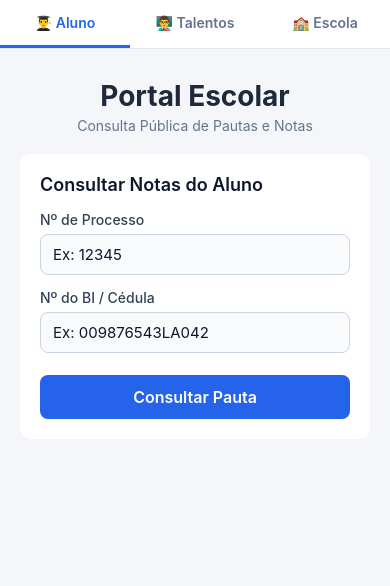
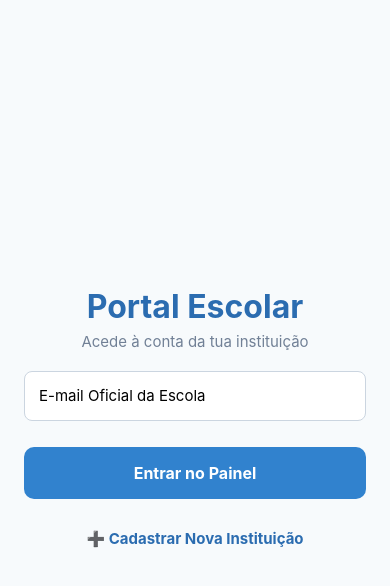
Before and after one commit to lucasbandej-boop/portal-escola-app-, a React Native app: screen / in a window 390 px wide. Shown: the top 586 px of the page. Built offline with nearby package versions, Linux system fonts and the light colour scheme.

Commit message:
Enviar codigo para Vercel

```diff
--- a/App.js
+++ b/App.js
@@ -1,315 +1,411 @@
-import React, { useState } from 'react';
+import React, { useState, useEffect } from 'react';
 import {
   StyleSheet,
   Text,
   View,
+  TextInput,
   TouchableOpacity,
+  Alert,
+  FlatList,
   SafeAreaView,
-  StatusBar,
-  TextInput,
-  ActivityIndicator,
   ScrollView,
-  Alert,
+  ActivityIndicator
 } from 'react-native';
-import InstituicaoScreen from './src/screens/InstituicaoScreen';
-import ProfessorScreen from './src/screens/ProfessorScreen';
-import api from './src/services/api';
+import { NavigationContainer } from '@react-navigation/native';
+import { createNativeStackNavigator } from '@react-navigation/native-stack';
+import { supabase } from './supabase';
 
-export default function App() {
-  const [abaAtiva, setAbaAtiva] = useState('consulta'); // 'consulta', 'instituicao', 'professores'
+const Stack = createNativeStackNavigator();
 
-  // Estados da Consulta Pública do Estudante
-  const [numProcesso, setNumProcesso] = useState('');
-  const [bi, setBi] = useState('');
-  const [loading, setLoading] = useState(false);
-  const [resultado, setResultado] = useState(null);
+// -------------------------------------------------------------
+// 1. TELA DE LOGIN
+// -------------------------------------------------------------
+function LoginScreen({ navigation }) {
+  const [email, setEmail] = useState('');
+  const [carregando, setCarregando] = useState(false);
 
-  const buscarPauta = async () => {
-    if (!numProcesso || !bi) {
-      Alert.alert('Atenção', 'Por favor, preencha o Nº de Processo e o BI/Cédula.');
+  const handleLogin = async () => {
+    if (!email) {
+      Alert.alert('Erro', 'Insira o e-mail da instituição.');
       return;
     }
 
-    setLoading(true);
-    setResultado(null);
+    setCarregando(true);
+    // Procura a escola na base de dados pelo e-mail
+    const { data: escola, error } = await supabase
+      .from('escolas')
+      .select('*')
+      .eq('email', email.trim().toLowerCase())
+      .single();
 
-    try {
-      const response = await api.post('/estudantes/consulta-pauta', {
-        numero_processo: numProcesso.trim(),
-        bi_ou_cedula: bi.trim(),
-      });
+    setCarregando(false);
 
-      if (response.data && response.data.dados) {
-        setResultado(response.data.dados);
+    if (error || !escola) {
+      Alert.alert('Erro', 'Instituição não encontrada com este e-mail. Cadastre a sua instituição.');
+      return;
     }
-    } catch (error) {
-      if (error.response && error.response.status === 404) {
-        Alert.alert('Não Encontrado', 'Nenhum estudante ou nota cadastrada com esses dados.');
+
+    if (!escola.aprovado) {
+      navigation.replace('AguardandoAprovacao', { dadosEscola: escola });
     } else {
-        Alert.alert('Erro', 'Falha ao conectar com o servidor.');
-      }
-    } finally {
-      setLoading(false);
+      navigation.replace('PainelEscola', { escola });
     }
   };
 
   return (
-    <SafeAreaView style={styles.container}>
-      <StatusBar barStyle="dark-content" backgroundColor="#F4F6F9" />
+    <View style={styles.container}>
+      <Text style={styles.tituloApp}>Portal Escolar</Text>
+      <Text style={styles.subtitulo}>Acede à conta da tua instituição</Text>
 
-      {/* Barra de Navegação Superior */}
-      <View style={styles.navBar}>
+      <TextInput
+        style={styles.input}
+        placeholder="E-mail Oficial da Escola"
+        value={email}
+        onChangeText={setEmail}
+        keyboardType="email-address"
+        autoCapitalize="none"
+      />
+
       <TouchableOpacity
-          style={[styles.navTab, abaAtiva === 'consulta' && styles.navTabActive]}
-          onPress={() => setAbaAtiva('consulta')}
+        style={styles.botaoPrincipal}
+        onPress={handleLogin}
+        disabled={carregando}
       >
-          <Text style={[styles.navText, abaAtiva === 'consulta' && styles.navTextActive]}>
-            👨‍🎓 Aluno
-          </Text>
+        {carregando ? (
+          <ActivityIndicator color="#fff" />
+        ) : (
+          <Text style={styles.textoBotao}>Entrar no Painel</Text>
+        )}
       </TouchableOpacity>
 
       <TouchableOpacity
-          style={[styles.navTab, abaAtiva === 'professores' && styles.navTabActive]}
-          onPress={() => setAbaAtiva('professores')}
+        style={styles.botaoCriarEscola}
+        onPress={() => navigation.navigate('CadastroEscola')}
       >
-          <Text style={[styles.navText, abaAtiva === 'professores' && styles.navTextActive]}>
-            👨‍🏫 Talentos
-          </Text>
+        <Text style={styles.textoCriarEscola}>➕ Cadastrar Nova Instituição</Text>
+      </TouchableOpacity>
+    </View>
+  );
+}
+
+// -------------------------------------------------------------
+// 2. TELA DE CADASTRAMENTO DA INSTITUIÇÃO
+// -------------------------------------------------------------
+function CadastroEscolaScreen({ navigation }) {
+  const [nomeEscola, setNomeEscola] = useState('');
+  const [nif, setNif] = useState('');
+  const [email, setEmail] = useState('');
+  const [localizacao, setLocalizacao] = useState('');
+  const [carregando, setCarregando] = useState(false);
+
+  const handleCadastrar = async () => {
+    if (!nomeEscola || !email || !nif) {
+      Alert.alert('Erro', 'Preencha o Nome da Escola, NIF e E-mail Oficial.');
+      return;
+    }
+
+    setCarregando(true);
+
+    const { data, error } = await supabase
+      .from('escolas')
+      .insert([
+        {
+          nome: nomeEscola,
+          nif: nif,
+          email: email.trim().toLowerCase(),
+          localizacao: localizacao,
+          aprovado: true // Definido como true para poderes testar de imediato
+        }
+      ])
+      .select()
+      .single();
+
+    setCarregando(false);
+
+    if (error) {
+      Alert.alert('Erro no Registo', error.message);
+      return;
+    }
+
+    Alert.alert('Sucesso', 'Instituição registada com sucesso!');
+    navigation.replace('PainelEscola', { escola: data });
+  };
+
+  return (
+    <ScrollView contentContainerStyle={styles.containerScroll}>
+      <Text style={styles.tituloForm}>Criar Página da Instituição</Text>
+      <Text style={styles.subtituloForm}>Insira os dados oficiais da instituição.</Text>
+
+      <Text style={styles.labelInput}>Nome da Escola *</Text>
+      <TextInput style={styles.input} placeholder="Ex: Complexo Escolar..." value={nomeEscola} onChangeText={setNomeEscola} />
+
+      <Text style={styles.labelInput}>NIF / Licença Oficial *</Text>
+      <TextInput style={styles.input} placeholder="Ex: 5000123456" value={nif} onChangeText={setNif} />
+
+      <Text style={styles.labelInput}>E-mail Oficial *</Text>
+      <TextInput style={styles.input} placeholder="secretaria@escola.ao" value={email} onChangeText={setEmail} keyboardType="email-address" autoCapitalize="none" />
+
+      <Text style={styles.labelInput}>Localização</Text>
+      <TextInput style={styles.input} placeholder="Ex: Viana, Luanda" value={localizacao} onChangeText={setLocalizacao} />
+
+      <TouchableOpacity style={styles.botaoPrincipal} onPress={handleCadastrar} disabled={carregando}>
+        {carregando ? <ActivityIndicator color="#fff" /> : <Text style={styles.textoBotao}>Registar na Nuvem</Text>}
+      </TouchableOpacity>
+    </ScrollView>
+  );
+}
+
+// -------------------------------------------------------------
+// 3. TELA DE AVALIAÇÃO
+// -------------------------------------------------------------
+function AguardandoAprovacaoScreen({ route, navigation }) {
+  const { dadosEscola } = route.params || { dadosEscola: { nome: 'Instituição' } };
+
+  return (
+    <View style={styles.containerStatus}>
+      <View style={styles.iconeStatusBox}>
+        <Text style={{ fontSize: 40 }}>⏳</Text>
+      </View>
+      <Text style={styles.tituloStatus}>Em Processo de Avaliação</Text>
+      <Text style={styles.textoStatus}>A submissão de <Text style={{fontWeight:'bold'}}>{dadosEscola.nome}</Text> está a ser analisada.</Text>
+
+      <TouchableOpacity
+        style={[styles.botaoPrincipal, { backgroundColor: '#38a169', marginTop: 20 }]}
+        onPress={() => navigation.replace('PainelEscola', { escola: dadosEscola })}
+      >
+        <Text style={styles.textoBotao}>Entrar no Painel</Text>
+      </TouchableOpacity>
+    </View>
+  );
+}
+
+// -------------------------------------------------------------
+// 4. PAINEL DA INSTITUIÇÃO (COM SUPABASE REAL)
+// -------------------------------------------------------------
+function PainelEscolaScreen({ route, navigation }) {
+  const { escola } = route.params;
+  const [abaAtiva, setAbaAtiva] = useState('lista');
+  const [estudantes, setEstudantes] = useState([]);
+  const [carregandoAlunos, setCarregandoAlunos] = useState(false);
+
+  const [novoNome, setNovoNome] = useState('');
+  const [novoNum, setNovoNum] = useState('');
+  const [novoCurso, setNovoCurso] = useState('');
+  const [cadastrando, setCadastrando] = useState(false);
+
+  // Carregar alunos reais da base de dados
+  const buscarAlunos = async () => {
+    setCarregandoAlunos(true);
+    const { data, error } = await supabase
+      .from('alunos')
+      .select('*')
+      .eq('escola_id', escola.id)
+      .order('created_at', { ascending: false });
+
+    setCarregandoAlunos(false);
+    if (!error && data) {
+      setEstudantes(data);
+    }
+  };
+
+  useEffect(() => {
+    buscarAlunos();
+  }, []);
+
+  const handleAdicionarAluno = async () => {
+    if (!novoNome || !novoNum || !novoCurso) {
+      Alert.alert('Erro', 'Preencha o Nome, Nº de Estudante e Curso.');
+      return;
+    }
+
+    setCadastrando(true);
+    const { error } = await supabase
+      .from('alunos')
+      .insert([
+        {
+          escola_id: escola.id,
+          numero_processo: novoNum,
+          nome: novoNome,
+          curso: novoCurso,
+          classe: '10ª Classe'
+        }
+      ]);
+
+    setCadastrando(false);
+
+    if (error) {
+      Alert.alert('Erro ao guardar aluno', error.message);
+      return;
+    }
+
+    setNovoNome('');
+    setNovoNum('');
+    setNovoCurso('');
+    Alert.alert('Sucesso', 'Estudante guardado permanentemente na nuvem!');
+    setAbaAtiva('lista');
+    buscarAlunos();
+  };
+
+  return (
+    <SafeAreaView style={{ flex: 1, backgroundColor: '#f7fafc' }}>
+      <View style={styles.headerEscola}>
+        <Text style={styles.tituloEscola}>{escola.nome}</Text>
+        <Text style={styles.subtituloEscola}>Painel de Gestão Académica</Text>
+      </View>
+
+      <View style={styles.menuAbas}>
+        <TouchableOpacity
+          style={[styles.abaItem, abaAtiva === 'lista' && styles.abaAtiva]}
+          onPress={() => { setAbaAtiva('lista'); buscarAlunos(); }}
+        >
+          <Text style={[styles.abaTexto, abaAtiva === 'lista' && styles.abaTextoAtivo]}>👥 Alunos ({estudantes.length})</Text>
         </TouchableOpacity>
 
         <TouchableOpacity
-          style={[styles.navTab, abaAtiva === 'instituicao' && styles.navTabActive]}
-          onPress={() => setAbaAtiva('instituicao')}
+          style={[styles.abaItem, abaAtiva === 'novoAluno' && styles.abaAtiva]}
+          onPress={() => setAbaAtiva('novoAluno')}
         >
-          <Text style={[styles.navText, abaAtiva === 'instituicao' && styles.navTextActive]}>
-            🏫 Escola
-          </Text>
+          <Text style={[styles.abaTexto, abaAtiva === 'novoAluno' && styles.abaTextoAtivo]}>➕ Novo Aluno</Text>
         </TouchableOpacity>
       </View>
 
-      {/* Conteúdo dinâmico dependendo da aba selecionada */}
-      {abaAtiva === 'instituicao' ? (
-        <InstituicaoScreen />
-      ) : abaAtiva === 'professores' ? (
-        <ProfessorScreen />
+      {abaAtiva === 'lista' && (
+        carregandoAlunos ? (
+          <ActivityIndicator size="large" color="#3182ce" style={{ marginTop: 40 }} />
+        ) : estudantes.length === 0 ? (
+          <View style={styles.vazioContainer}>
+            <Text style={{ fontSize: 30, marginBottom: 10 }}>📭</Text>
+            <Text style={styles.vazioTitulo}>Nenhum estudante registado</Text>
+            <Text style={styles.vazioSub}>Vá à aba "Novo Aluno" para cadastrar os alunos reais da instituição.</Text>
+          </View>
         ) : (
-        <ScrollView contentContainerStyle={styles.scrollContent}>
-          <View style={styles.header}>
-            <Text style={styles.title}>Portal Escolar</Text>
-            <Text style={styles.subtitle}>Consulta Pública de Pautas e Notas</Text>
+          <FlatList
+            data={estudantes}
+            keyExtractor={(item) => item.id}
+            contentContainerStyle={{ padding: 16 }}
+            renderItem={({ item }) => (
+              <TouchableOpacity
+                style={styles.cartaoEstudante}
+                onPress={() => navigation.navigate('PerfilAlunoAdmin', { aluno: item })}
+              >
+                <View>
+                  <Text style={styles.nomeAlunoText}>{item.nome}</Text>
+                  <Text style={styles.detalheAlunoText}>Proc: {item.numero_processo} | Curso: {item.curso}</Text>
                 </View>
+                <View style={{ alignItems: 'flex-end' }}>
+                  <Text style={styles.badgeEstadoText}>{item.classe}</Text>
+                </View>
+              </TouchableOpacity>
+            )}
+          />
+        )
+      )}
 
-          <View style={styles.card}>
-            <Text style={styles.cardTitle}>Consultar Notas do Aluno</Text>
+      {abaAtiva === 'novoAluno' && (
+        <ScrollView contentContainerStyle={{ padding: 20 }}>
+          <Text style={styles.labelInput}>Nome Completo do Estudante *</Text>
+          <TextInput style={styles.input} placeholder="Ex: Nome real do estudante" value={novoNome} onChangeText={setNovoNome} />
 
-            <Text style={styles.label}>Nº de Processo</Text>
-            <TextInput
-              style={styles.input}
-              placeholder="Ex: 12345"
-              keyboardType="numeric"
-              value={numProcesso}
-              onChangeText={setNumProcesso}
-            />
+          <Text style={styles.labelInput}>Nº de Processo *</Text>
+          <TextInput style={styles.input} placeholder="Ex: 2026001" value={novoNum} onChangeText={setNovoNum} keyboardType="numeric" />
 
-            <Text style={styles.label}>Nº do BI / Cédula</Text>
-            <TextInput
-              style={styles.input}
-              placeholder="Ex: 009876543LA042"
-              autoCapitalize="characters"
-              value={bi}
-              onChangeText={setBi}
-            />
+          <Text style={styles.labelInput}>Curso / Especialidade *</Text>
+          <TextInput style={styles.input} placeholder="Ex: Informática, Contabilidade..." value={novoCurso} onChangeText={setNovoCurso} />
 
-            <TouchableOpacity style={styles.button} onPress={buscarPauta} disabled={loading}>
-              {loading ? (
-                <ActivityIndicator color="#FFF" />
-              ) : (
-                <Text style={styles.buttonText}>Consultar Pauta</Text>
-              )}
+          <TouchableOpacity style={styles.botaoPrincipal} onPress={handleAdicionarAluno} disabled={cadastrando}>
+            {cadastrando ? <ActivityIndicator color="#fff" /> : <Text style={styles.textoBotao}>Gravar na Nuvem</Text>}
           </TouchableOpacity>
-          </View>
-
-          {resultado && resultado.length > 0 && (
-            <View style={styles.resultCard}>
-              <Text style={styles.studentName}>{resultado[0].aluno}</Text>
-              <Text style={styles.schoolInfo}>
-                {resultado[0].escola} • {resultado[0].classe} ({resultado[0].turma})
-              </Text>
-              <Text style={styles.courseInfo}>Curso: {resultado[0].curso || 'Geral'}</Text>
-
-              <View style={styles.divider} />
-
-              <Text style={styles.sectionTitle}>Boletim de Notas</Text>
-
-              {resultado.map((item, index) => (
-                <View key={index} style={styles.gradeRow}>
-                  <View style={{ flex: 1 }}>
-                    <Text style={styles.subjectText}>{item.disciplina || 'Geral'}</Text>
-                    <Text style={styles.trimesterText}>{item.trimestre || 1}º Trimestre</Text>
-                  </View>
-                  <View style={styles.gradeBadge}>
-                    <Text style={styles.gradeText}>
-                      {item.nota_final ? item.nota_final : 'N/A'}
-                    </Text>
-                  </View>
-                </View>
-              ))}
-            </View>
-          )}
         </ScrollView>
       )}
     </SafeAreaView>
   );
 }
 
+// -------------------------------------------------------------
+// 5. PERFIL DO ESTUDANTE
+// -------------------------------------------------------------
+function PerfilAlunoAdminScreen({ route }) {
+  const { aluno } = route.params;
+
+  return (
+    <ScrollView contentContainerStyle={{ padding: 20, backgroundColor: '#f7fafc' }}>
+      <View style={styles.cartaoPerfilTop}>
+        <Text style={styles.nomeAlunoPerfil}>{aluno.nome}</Text>
+
+        <View style={styles.linhaInfoPerfil}>
+          <Text style={styles.infoPerfilLabel}>Nº Processo:</Text>
+          <Text style={styles.infoPerfilValor}>{aluno.numero_processo}</Text>
+        </View>
+
+        <View style={styles.linhaInfoPerfil}>
+          <Text style={styles.infoPerfilLabel}>Curso:</Text>
+          <Text style={styles.infoPerfilValor}>{aluno.curso}</Text>
+        </View>
+
+        <View style={styles.linhaInfoPerfil}>
+          <Text style={styles.infoPerfilLabel}>Classe:</Text>
+          <Text style={styles.infoPerfilValor}>{aluno.classe}</Text>
+        </View>
+      </View>
+    </ScrollView>
+  );
+}
+
+// -------------------------------------------------------------
+// NAVEGAÇÃO
+// -------------------------------------------------------------
+export default function App() {
+  return (
+    <NavigationContainer>
+      <Stack.Navigator initialRouteName="Login">
+        <Stack.Screen name="Login" component={LoginScreen} options={{ headerShown: false }} />
+        <Stack.Screen name="CadastroEscola" component={CadastroEscolaScreen} options={{ title: 'Registo Institucional' }} />
+        <Stack.Screen name="AguardandoAprovacao" component={AguardandoAprovacaoScreen} options={{ headerShown: false }} />
+        <Stack.Screen name="PainelEscola" component={PainelEscolaScreen} options={{ title: 'Painel da Secretaria' }} />
+        <Stack.Screen name="PerfilAlunoAdmin" component={PerfilAlunoAdminScreen} options={{ title: 'Perfil do Aluno' }} />
+      </Stack.Navigator>
+    </NavigationContainer>
+  );
+}
+
+// -------------------------------------------------------------
+// ESTILOS VISUAIS
+// -------------------------------------------------------------
 const styles = StyleSheet.create({
-  container: {
-    flex: 1,
-    backgroundColor: '#F4F6F9',
-  },
-  navBar: {
-    flexDirection: 'row',
-    backgroundColor: '#FFFFFF',
-    borderBottomWidth: 1,
-    borderBottomColor: '#E2E8F0',
-  },
-  navTab: {
-    flex: 1,
-    paddingVertical: 14,
-    alignItems: 'center',
-  },
-  navTabActive: {
-    borderBottomWidth: 3,
-    borderBottomColor: '#2563EB',
-  },
-  navText: {
-    fontSize: 14,
-    fontWeight: '600',
-    color: '#64748B',
-  },
-  navTextActive: {
-    color: '#2563EB',
-  },
-  scrollContent: {
-    padding: 20,
-  },
-  header: {
-    marginTop: 10,
-    marginBottom: 20,
-    alignItems: 'center',
-  },
-  title: {
-    fontSize: 28,
-    fontWeight: 'bold',
-    color: '#1E293B',
-  },
-  subtitle: {
-    fontSize: 14,
-    color: '#64748B',
-    marginTop: 4,
-  },
-  card: {
-    backgroundColor: '#FFFFFF',
-    borderRadius: 12,
-    padding: 20,
-    elevation: 3,
-    marginBottom: 20,
-  },
-  cardTitle: {
-    fontSize: 18,
-    fontWeight: '600',
-    color: '#0F172A',
-    marginBottom: 16,
-  },
-  label: {
-    fontSize: 14,
-    fontWeight: '500',
-    color: '#334155',
-    marginBottom: 6,
-  },
-  input: {
-    backgroundColor: '#F8FAFC',
-    borderWidth: 1,
-    borderColor: '#CBD5E1',
-    borderRadius: 8,
-    paddingHorizontal: 12,
-    paddingVertical: 10,
-    fontSize: 15,
-    marginBottom: 14,
-    color: '#0F172A',
-  },
-  button: {
-    backgroundColor: '#2563EB',
-    borderRadius: 8,
-    paddingVertical: 12,
-    alignItems: 'center',
-    marginTop: 8,
-  },
-  buttonText: {
-    color: '#FFFFFF',
-    fontSize: 16,
-    fontWeight: '600',
-  },
-  resultCard: {
-    backgroundColor: '#FFFFFF',
-    borderRadius: 12,
-    padding: 20,
-    borderLeftWidth: 5,
-    borderLeftColor: '#2563EB',
-    elevation: 3,
-  },
-  studentName: {
-    fontSize: 20,
-    fontWeight: 'bold',
-    color: '#0F172A',
-  },
-  schoolInfo: {
-    fontSize: 14,
-    color: '#475569',
-    marginTop: 2,
-  },
-  courseInfo: {
-    fontSize: 13,
-    color: '#64748B',
-    marginTop: 2,
-  },
-  divider: {
-    height: 1,
-    backgroundColor: '#E2E8F0',
-    marginVertical: 14,
-  },
-  sectionTitle: {
-    fontSize: 16,
-    fontWeight: '600',
-    color: '#1E293B',
-    marginBottom: 12,
-  },
-  gradeRow: {
-    flexDirection: 'row',
-    justifyContent: 'space-between',
-    alignItems: 'center',
-    paddingVertical: 8,
-    borderBottomWidth: 1,
-    borderBottomColor: '#F1F5F9',
-  },
-  subjectText: {
-    fontSize: 15,
-    fontWeight: '500',
-    color: '#334155',
-  },
-  trimesterText: {
-    fontSize: 12,
-    color: '#94A3B8',
-  },
-  gradeBadge: {
-    backgroundColor: '#EFF6FF',
-    paddingHorizontal: 12,
-    paddingVertical: 6,
-    borderRadius: 6,
-  },
-  gradeText: {
-    fontSize: 16,
-    fontWeight: 'bold',
-    color: '#2563EB',
-  },
+  container: { flex: 1, backgroundColor: '#f7fafc', alignItems: 'center', justifyContent: 'center', padding: 24 },
+  containerScroll: { padding: 20, backgroundColor: '#f7fafc' },
+  containerStatus: { flex: 1, backgroundColor: '#fff', alignItems: 'center', justifyContent: 'center', padding: 24 },
+  tituloApp: { fontSize: 32, fontWeight: 'bold', color: '#2b6cb0', marginBottom: 6 },
+  tituloForm: { fontSize: 24, fontWeight: 'bold', color: '#1a202c', marginBottom: 6 },
+  subtituloForm: { fontSize: 14, color: '#718096', marginBottom: 20 },
+  subtitulo: { fontSize: 15, color: '#718096', marginBottom: 20 },
+  labelInput: { fontSize: 14, fontWeight: 'bold', color: '#4a5568', marginBottom: 6 },
+  input: { width: '100%', height: 50, backgroundColor: '#fff', borderRadius: 8, paddingHorizontal: 14, marginBottom: 16, borderWidth: 1, borderColor: '#cbd5e0', fontSize: 15 },
+  botaoPrincipal: { width: '100%', height: 52, backgroundColor: '#3182ce', borderRadius: 10, alignItems: 'center', justifyContent: 'center', marginTop: 10 },
+  textoBotao: { color: '#fff', fontSize: 16, fontWeight: 'bold' },
+  botaoCriarEscola: { marginTop: 20, paddingVertical: 10 },
+  textoCriarEscola: { color: '#2b6cb0', fontSize: 15, fontWeight: 'bold' },
+  iconeStatusBox: { width: 80, height: 80, borderRadius: 40, backgroundColor: '#feebc8', alignItems: 'center', justifyContent: 'center', marginBottom: 16 },
+  tituloStatus: { fontSize: 22, fontWeight: 'bold', color: '#2d3748', marginBottom: 8 },
+  textoStatus: { fontSize: 14, color: '#4a5568', textAlign: 'center', marginBottom: 20 },
+  headerEscola: { backgroundColor: '#2b6cb0', padding: 20 },
+  tituloEscola: { fontSize: 22, fontWeight: 'bold', color: '#fff' },
+  subtituloEscola: { fontSize: 14, color: '#e2e8f0', marginTop: 2 },
+  menuAbas: { flexDirection: 'row', backgroundColor: '#fff', borderBottomWidth: 1, borderColor: '#e2e8f0' },
+  abaItem: { flex: 1, paddingVertical: 14, alignItems: 'center' },
+  abaAtiva: { borderBottomWidth: 3, borderColor: '#3182ce' },
+  abaTexto: { fontSize: 14, fontWeight: 'bold', color: '#718096' },
+  abaTextoAtivo: { color: '#3182ce' },
+  vazioContainer: { alignItems: 'center', justifyContent: 'center', marginTop: 80, paddingHorizontal: 30 },
+  vazioTitulo: { fontSize: 18, fontWeight: 'bold', color: '#2d3748', marginBottom: 6 },
+  vazioSub: { fontSize: 14, color: '#718096', textAlign: 'center' },
+  cartaoEstudante: { backgroundColor: '#fff', padding: 16, borderRadius: 10, borderWidth: 1, borderColor: '#e2e8f0', marginBottom: 12, flexDirection: 'row', justifyContent: 'space-between', alignItems: 'center' },
+  nomeAlunoText: { fontSize: 16, fontWeight: 'bold', color: '#2d3748' },
+  detalheAlunoText: { fontSize: 13, color: '#718096', marginTop: 4 },
+  badgeEstadoText: { fontSize: 13, fontWeight: 'bold', color: '#3182ce' },
+  cartaoPerfilTop: { backgroundColor: '#fff', padding: 20, borderRadius: 12, borderWidth: 1, borderColor: '#e2e8f0' },
+  nomeAlunoPerfil: { fontSize: 22, fontWeight: 'bold', color: '#2d3748', marginBottom: 12 },
+  linhaInfoPerfil: { flexDirection: 'row', justifyContent: 'space-between', marginBottom: 8 },
+  infoPerfilLabel: { fontSize: 14, color: '#718096' },
+  infoPerfilValor: { fontSize: 14, fontWeight: 'bold', color: '#2d3748' }
 });
--- a/package.json
+++ b/package.json
@@ -3,8 +3,10 @@
   "version": "1.0.0",
   "main": "index.js",
   "dependencies": {
+    "@react-native-async-storage/async-storage": "^3.1.1",
     "@react-navigation/native": "^7.3.14",
     "@react-navigation/native-stack": "^7.18.6",
+    "@supabase/supabase-js": "^2.110.9",
     "axios": "^1.18.1",
     "cors": "^2.8.6",
     "expo": "~57.0.8",
@@ -12,8 +14,8 @@
     "react": "19.2.3",
     "react-dom": "19.2.3",
     "react-native": "0.86.0",
-    "react-native-safe-area-context": "^5.8.0",
-    "react-native-screens": "^4.26.2",
+    "react-native-safe-area-context": "~5.7.0",
+    "react-native-screens": "~4.26.0",
     "react-native-web": "^0.21.2"
   },
   "scripts": {
--- /dev/null
+++ b/supabase.js
@@ -0,0 +1,14 @@
+import { createClient } from '@supabase/supabase-js';
+import AsyncStorage from '@react-native-async-storage/async-storage';
+
+const SUPABASE_URL = 'https://oqllnyyoktxjdemyxtpb.supabase.co';
+const SUPABASE_ANON_KEY = 'sb_publishable_CcLk4Iky6KwB7s32bSebNw_wLh2mYxZ';
+
+export const supabase = createClient(SUPABASE_URL, SUPABASE_ANON_KEY, {
+  auth: {
+    storage: AsyncStorage,
+    autoRefreshToken: true,
+    persistSession: true,
+    detectSessionInUrl: false,
+  },
+});
```
Also changed, not shown: 1 other file (tests, documents, lock files or other folders). Lines whose indentation alone changed are shown as unchanged.
